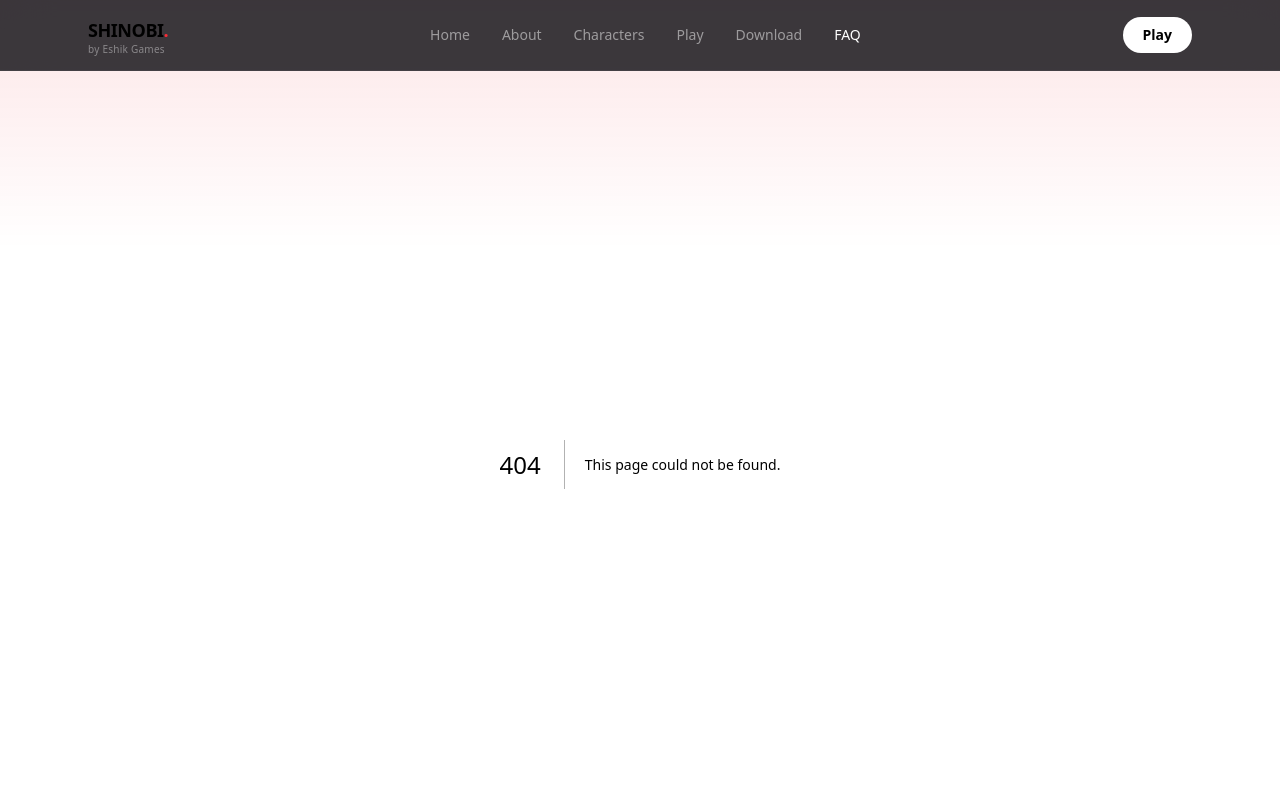
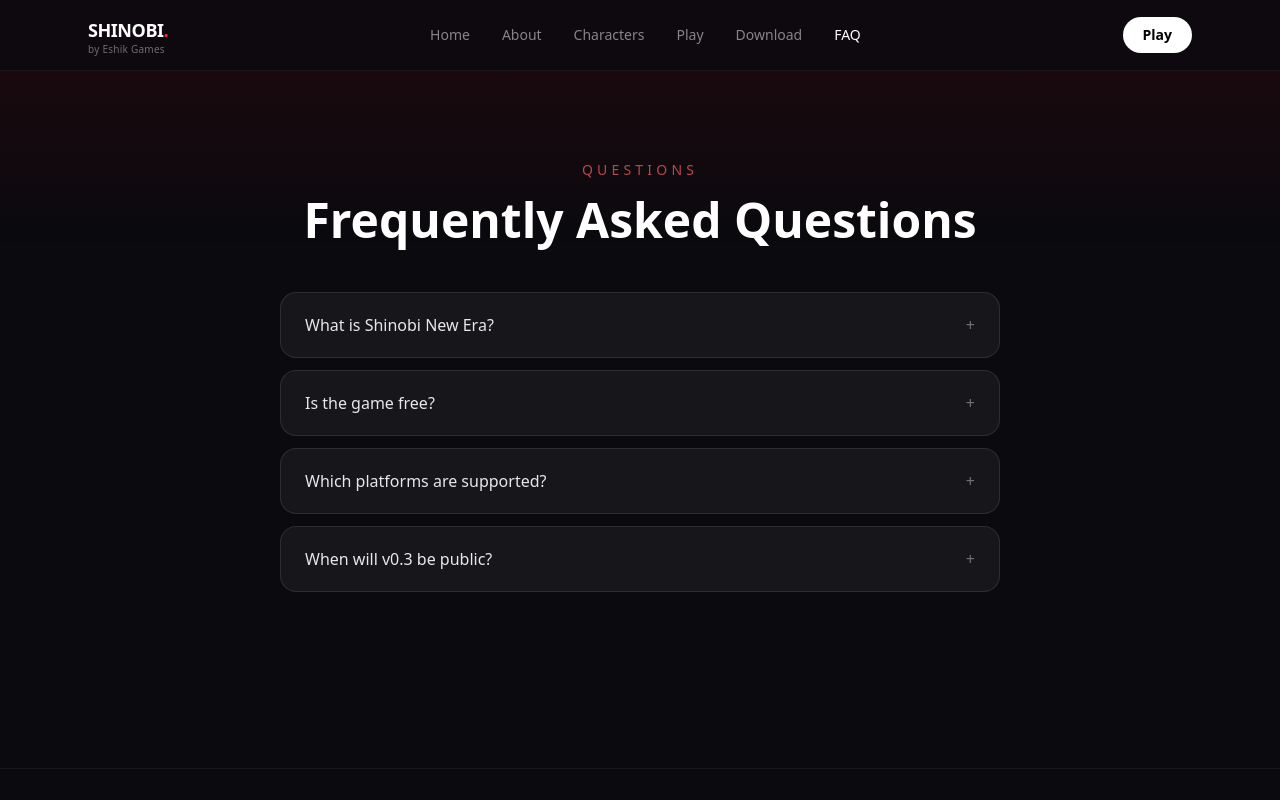
Before and after one commit to EshikGames/shinobi-new-era, a Next.js app: page /faq in a window 1280 px wide. Before the commit this address had no page. Shown: the top 800 px of the page. Built offline with nearby package versions, Linux system fonts and the light colour scheme.

Commit message:
Add files via upload

```diff
--- /dev/null
+++ b/app/faq/page.js
@@ -0,0 +1,42 @@
+"use client";
+
+import { useState } from "react";
+
+export default function Faq() {
+  const [openFaq, setOpenFaq] = useState(null);
+
+  const faqs = [
+    { q: "What is Shinobi New Era?", a: "An RPG visual novel with a branching storyline where your decisions change the fate of the world." },
+    { q: "Is the game free?", a: "Yes. The current public build is v0.2b. Supporters receive new versions earlier." },
+    { q: "Which platforms are supported?", a: "PC (Windows, Mac, Linux), Android, and directly in your browser." },
+    { q: "When will v0.3 be public?", a: "v0.3 is available now for supporters on Boosty, Patreon, and SubscribeStar. The public release arrives in one week." },
+  ];
+
+  return (
+    <section className="mx-auto max-w-3xl px-6 py-24">
+      <div className="mb-12 text-center">
+        <p className="mb-4 text-sm font-medium uppercase tracking-[0.3em] text-red-400/70">
+          Questions
+        </p>
+        <h2 className="text-4xl font-black md:text-5xl">Frequently Asked Questions</h2>
+      </div>
+
+      <div className="space-y-3">
+        {faqs.map((item, i) => (
+          <div key={i} className="overflow-hidden rounded-2xl border border-white/10 bg-white/5">
+            <button
+              onClick={() => setOpenFaq(openFaq === i ? null : i)}
+              className="flex w-full items-center justify-between px-6 py-5 text-left"
+            >
+              <span className="font-medium text-white/90">{item.q}</span>
+              <span className={`text-white/40 transition-transform ${openFaq === i ? "rotate-45" : ""}`}>
+                +
+              </span>
+            </button>
+            {openFaq === i && <p className="px-6 pb-5 text-white/50">{item.a}</p>}
+          </div>
+        ))}
+      </div>
+    </section>
+  );
+}
```
